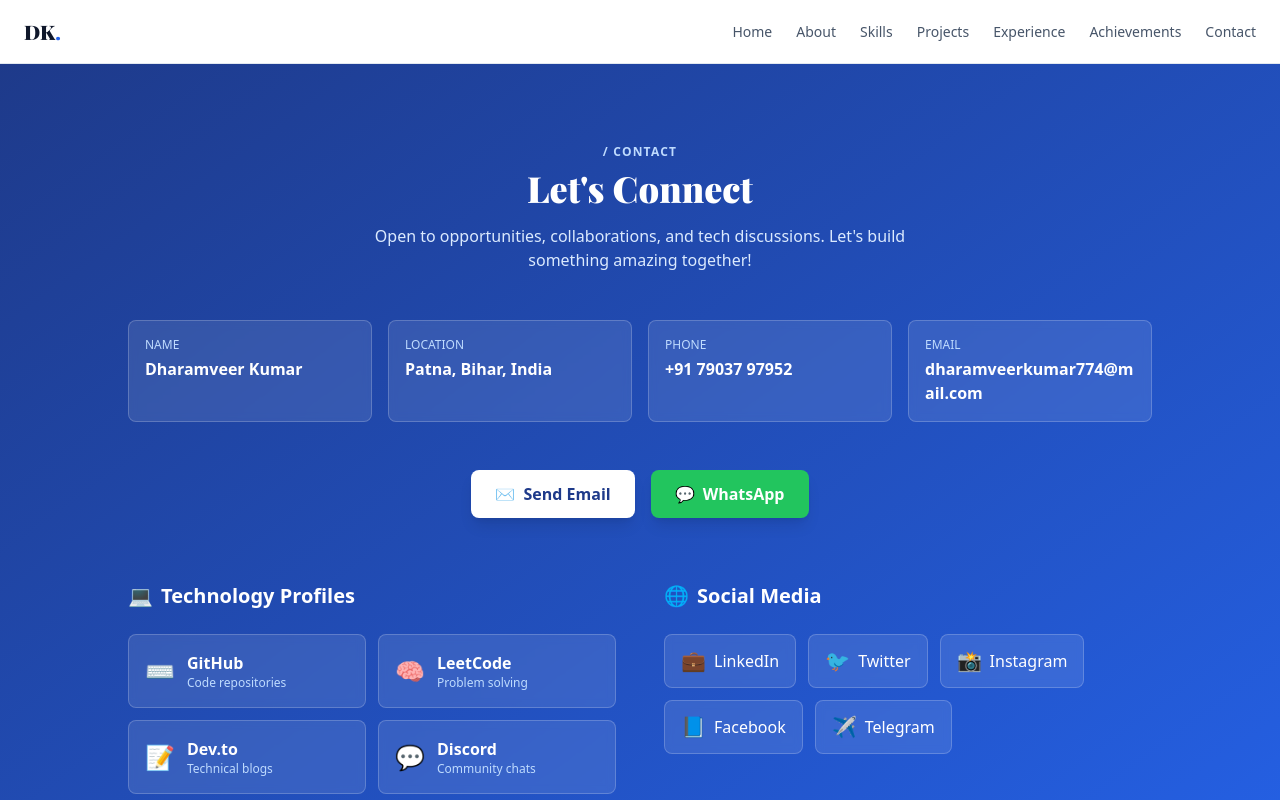
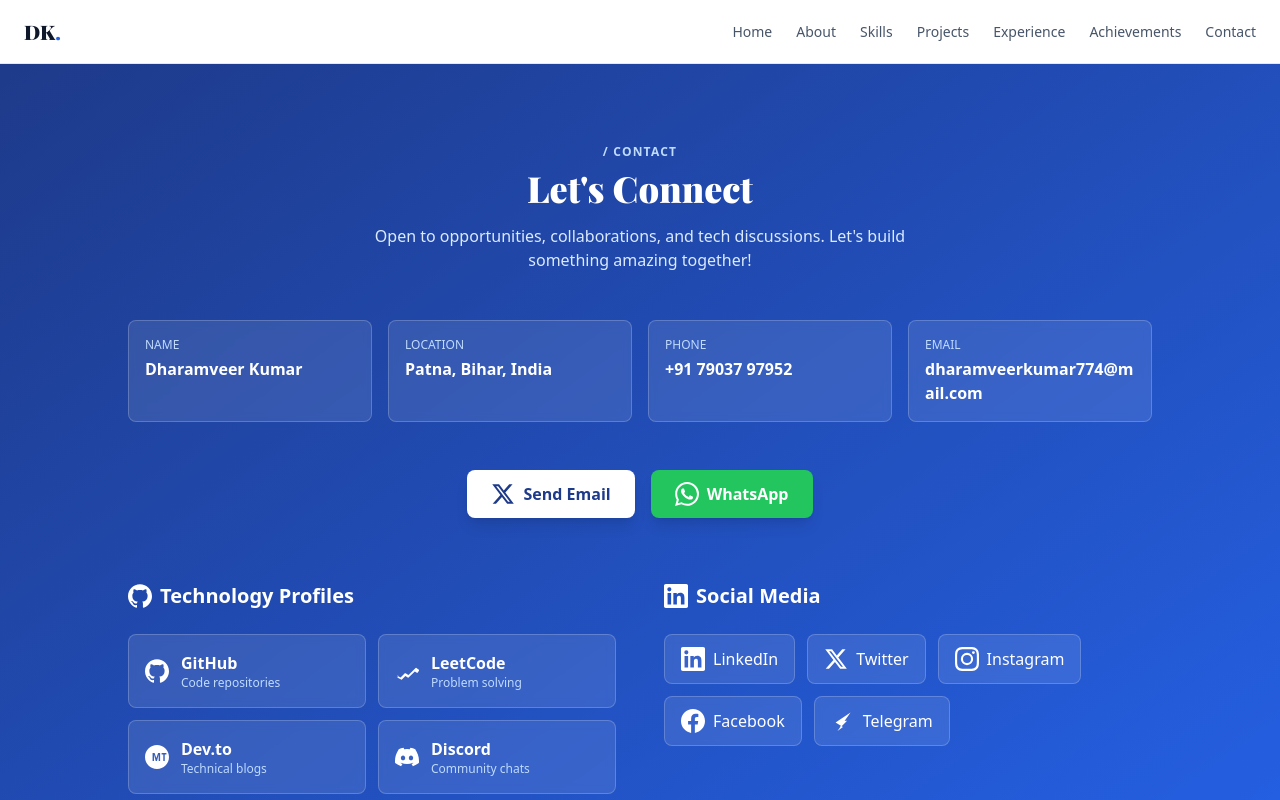
Before and after one commit to dharamveerkz/dharamveer-cse-portfolio, a Next.js app: page /contact in a window 1280 px wide. Shown: the top 800 px of the page. Built offline with nearby package versions, Linux system fonts and the light colour scheme; a web font is replaced by a local one.

Commit message:
Update page.tsx

```diff
--- a/app/contact/page.tsx
+++ b/app/contact/page.tsx
@@ -1,4 +1,27 @@
 import Link from "next/link";
+
+// Reusable SVG Icon Component for brand logos
+const BrandIcon = ({ svg, label }) => (
+  <span
+    className="flex-shrink-0 w-6 h-6"
+    role="img"
+    aria-label={label}
+    dangerouslySetInnerHTML={{ __html: svg }}
+  />
+);
+
+// Brand SVGs (sourced from https://simpleicons.org/)
+const BRAND_SVGS = {
+  github: `<svg viewBox="0 0 24 24" fill="currentColor"><path d="M12 .297c-6.63 0-12 5.373-12 12 0 5.303 3.438 9.8 8.205 11.385.6.113.82-.258.82-.577 0-.285-.01-1.04-.015-2.04-3.338.724-4.042-1.61-4.042-1.61C4.422 18.07 3.633 17.7 3.633 17.7c-1.087-.744.084-.729.084-.729 1.205.084 1.838 1.236 1.838 1.236 1.07 1.835 2.809 1.305 3.495.998.108-.776.417-1.305.76-1.605-2.665-.3-5.466-1.332-5.466-5.93 0-1.31.465-2.38 1.235-3.22-.135-.303-.54-1.523.105-3.176 0 0 1.005-.322 3.3 1.23.96-.267 1.98-.399 3-.405 1.02.006 2.04.138 3 .405 2.28-1.552 3.285-1.23 3.285-1.23.645 1.653.24 2.873.12 3.176.765.84 1.23 1.91 1.23 3.22 0 4.61-2.805 5.625-5.475 5.92.42.36.81 1.096.81 2.22 0 1.606-.015 2.896-.015 3.286 0 .315.21.69.825.57C20.565 22.092 24 17.592 24 12.297c0-6.627-5.373-12-12-12"/></svg>`,
+  leetcode: `<svg viewBox="0 0 24 24" fill="currentColor"><path d="M1.695 17.311c.243-.383.624-.458.966-.28l2.46 1.277c.246.128.546.083.743-.11l3.92-3.842a.682.682 0 0 1 .868-.074l2.28 1.566c.262.18.61.15.837-.072l6.82-6.688a.68.68 0 0 1 .86-.072l2.46 1.68c.31.212.39.63.177.94l-1.35 1.96c-.212.31-.63.39-.94.178l-1.99-1.36-6.25 6.13a.682.682 0 0 1-.868.074l-2.28-1.566-3.49 3.42a.682.682 0 0 1-.868.074l-3.28-1.704c-.334-.174-.46-.586-.286-.92l.88-1.69z"/></svg>`,
+  devto: `<svg viewBox="0 0 24 24" fill="currentColor"><path d="M7.58 8.02v7.96h1.44V9.63h.04l1.68 6.35h1.22l1.67-6.35h.05v6.35h1.44V8.02h-2.02L11.37 13h-.05L9.6 8.02H7.58zm12.84 0h-3.8v1.36h1.68v6.6h1.44V9.38h1.68V8.02zM24 12c0 6.627-5.373 12-12 12S0 18.627 0 12 5.373 0 12 0s12 5.373 12 12"/></svg>`,
+  discord: `<svg viewBox="0 0 24 24" fill="currentColor"><path d="M20.317 4.37a19.791 19.791 0 0 0-4.885-1.515.074.074 0 0 0-.079.037c-.21.375-.444.864-.608 1.25a18.27 18.27 0 0 0-5.487 0 12.64 12.64 0 0 0-.617-1.25.077.077 0 0 0-.079-.037A19.736 19.736 0 0 0 3.677 4.37a.07.07 0 0 0-.032.027C.533 9.046-.32 13.58.099 18.057a.082.082 0 0 0 .031.057 19.9 19.9 0 0 0 5.993 3.03.078.078 0 0 0 .084-.028 14.09 14.09 0 0 0 1.226-1.994.076.076 0 0 0-.041-.106 13.107 13.107 0 0 1-1.872-.892.077.077 0 0 1-.008-.128 10.2 10.2 0 0 0 .372-.292.074.074 0 0 1 .077-.01c3.928 1.793 8.18 1.793 12.062 0a.074.074 0 0 1 .078.01c.12.098.246.198.373.292a.077.077 0 0 1-.006.127 12.299 12.299 0 0 1-1.873.892.077.077 0 0 0-.041.107c.36.698.772 1.362 1.225 1.993a.076.076 0 0 0 .084.028 19.839 19.839 0 0 0 6.002-3.03.077.077 0 0 0 .032-.054c.5-5.177-.838-9.674-3.549-13.66a.061.061 0 0 0-.031-.03zM8.02 15.33c-1.183 0-2.157-1.085-2.157-2.419 0-1.333.956-2.419 2.157-2.419 1.21 0 2.176 1.096 2.157 2.42 0 1.333-.956 2.418-2.157 2.418zm7.975 0c-1.183 0-2.157-1.085-2.157-2.419 0-1.333.955-2.419 2.157-2.419 1.21 0 2.176 1.096 2.157 2.42 0 1.333-.946 2.418-2.157 2.418z"/></svg>`,
+  linkedin: `<svg viewBox="0 0 24 24" fill="currentColor"><path d="M20.447 20.452h-3.554v-5.569c0-1.328-.027-3.037-1.852-3.037-1.853 0-2.136 1.445-2.136 2.939v5.667H9.351V9h3.414v1.561h.046c.477-.9 1.637-1.85 3.37-1.85 3.601 0 4.267 2.37 4.267 5.455v6.286zM5.337 7.433a2.062 2.062 0 0 1-2.063-2.065 2.064 2.064 0 1 1 2.063 2.065zm1.782 13.019H3.555V9h3.564v11.452zM22.225 0H1.771C.792 0 0 .774 0 1.729v20.542C0 23.227.792 24 1.771 24h20.451C23.2 24 24 23.227 24 22.271V1.729C24 .774 23.2 0 22.222 0h.003z"/></svg>`,
+  twitter: `<svg viewBox="0 0 24 24" fill="currentColor"><path d="M18.244 2.25h3.308l-7.227 8.26 8.502 11.24H16.17l-5.214-6.817L4.99 21.75H1.68l7.73-8.835L1.254 2.25H8.08l4.713 6.231zm-1.161 17.52h1.833L7.084 4.126H5.117z"/></svg>`,
+  instagram: `<svg viewBox="0 0 24 24" fill="currentColor"><path d="M12 2.163c3.204 0 3.584.012 4.85.07 3.252.148 4.771 1.691 4.919 4.919.058 1.265.069 1.645.069 4.849 0 3.205-.012 3.584-.069 4.849-.149 3.225-1.664 4.771-4.919 4.919-1.266.058-1.644.07-4.85.07-3.204 0-3.584-.012-4.849-.07-3.26-.149-4.771-1.699-4.919-4.92-.058-1.265-.07-1.644-.07-4.849 0-3.204.013-3.583.07-4.849.149-3.227 1.664-4.771 4.919-4.919 1.266-.057 1.645-.069 4.849-.069zM12 0C8.741 0 8.333.014 7.053.072 2.695.272.273 2.69.073 7.052.014 8.333 0 8.741 0 12c0 3.259.014 3.668.072 4.948.2 4.358 2.618 6.78 6.98 6.98C8.333 23.986 8.741 24 12 24c3.259 0 3.668-.014 4.948-.072 4.354-.2 6.782-2.618 6.979-6.98.059-1.28.073-1.689.073-4.948 0-3.259-.014-3.667-.072-4.947-.196-4.354-2.617-6.78-6.979-6.98C15.668.014 15.259 0 12 0zm0 5.838a6.162 6.162 0 1 0 0 12.324 6.162 6.162 0 0 0 0-12.324zM12 16a4 4 0 1 1 0-8 4 4 0 0 1 0 8zm6.406-11.845a1.44 1.44 0 1 0 0 2.881 1.44 1.44 0 0 0 0-2.881z"/></svg>`,
+  facebook: `<svg viewBox="0 0 24 24" fill="currentColor"><path d="M24 12.073c0-6.627-5.373-12-12-12s-12 5.373-12 12c0 5.99 4.388 10.954 10.125 11.854v-8.385H7.078v-3.47h3.047V9.43c0-3.007 1.792-4.669 4.533-4.669 1.312 0 2.686.235 2.686.235v2.953H15.83c-1.491 0-1.956.925-1.956 1.874v2.25h3.328l-.532 3.47h-2.796v8.385C19.612 23.027 24 18.062 24 12.073z"/></svg>`,
+  telegram: `<svg viewBox="0 0 24 24" fill="currentColor"><path d="M11.944 17.97L4.58 13.62 19.54 3.5l-13.06 18.47z"/><path d="M12.01 12.01l-3.12 6.94 7.2-7.2z"/></svg>`,
+};
 
 export default function Contact() {
   const contactDetails = {
@@ -10,22 +33,21 @@ export default function Contact() {
   };
 
   const techLinks = [
-    { name: "GitHub", href: "https://github.com/dharamveerkr", icon: "⌨️", desc: "Code repositories" },
-    { name: "LeetCode", href: "https://leetcode.com/dharamveerkr", icon: "🧠", desc: "Problem solving" },
-    { name: "Dev.to", href: "https://dev.to/dharamveerkr", icon: "📝", desc: "Technical blogs" },
-    { name: "Discord", href: "https://discord.gg/8UNmN7eD", icon: "💬", desc: "Community chats" },
+    { name: "GitHub", href: "https://github.com/dharamveerkr", icon: BRAND_SVGS.github, desc: "Code repositories" },
+    { name: "LeetCode", href: "https://leetcode.com/dharamveerkr", icon: BRAND_SVGS.leetcode, desc: "Problem solving" },
+    { name: "Dev.to", href: "https://dev.to/dharamveerkr", icon: BRAND_SVGS.devto, desc: "Technical blogs" },
+    { name: "Discord", href: "https://discord.gg/8UNmN7eD", icon: BRAND_SVGS.discord, desc: "Community chats" },
   ];
 
   const socialLinks = [
-    { name: "LinkedIn", href: "https://linkedin.com/in/dharamveerkr", icon: "💼" },
-    { name: "Twitter", href: "https://twitter.com/imdharamvrr", icon: "🐦" },
-    { name: "Instagram", href: "https://instagram.com/imdharamvrr", icon: "📸" },
-    { name: "Facebook", href: "https://facebook.com/imdharamvrr", icon: "📘" },
-    { name: "Telegram", href: "https://t.me/imdharamvrr", icon: "✈️" },
+    { name: "LinkedIn", href: "https://linkedin.com/in/dharamveerkr", icon: BRAND_SVGS.linkedin },
+    { name: "Twitter", href: "https://twitter.com/imdharamvrr", icon: BRAND_SVGS.twitter },
+    { name: "Instagram", href: "https://instagram.com/imdharamvrr", icon: BRAND_SVGS.instagram },
+    { name: "Facebook", href: "https://facebook.com/imdharamvrr", icon: BRAND_SVGS.facebook },
+    { name: "Telegram", href: "https://t.me/imdharamvrr", icon: BRAND_SVGS.telegram },
   ];
 
-  return (
-    <section className="px-6 py-20 bg-gradient-to-br from-blue-900 to-blue-600 text-white">
+  return (    <section className="px-6 py-20 bg-gradient-to-br from-blue-900 to-blue-600 text-white">
       <div className="max-w-5xl mx-auto">
         {/* Header */}
         <div className="text-center mb-12">
@@ -47,7 +69,8 @@ export default function Contact() {
             <p className="font-semibold">{contactDetails.location}</p>
           </div>
           <div className="p-4 bg-white/10 border border-white/20 rounded-lg backdrop-blur-sm">
-            <p className="text-xs text-blue-200 uppercase mb-1">Phone</p>            <a href={`tel:${contactDetails.phone}`} className="font-semibold hover:text-blue-200">
+            <p className="text-xs text-blue-200 uppercase mb-1">Phone</p>
+            <a href={`tel:${contactDetails.phone}`} className="font-semibold hover:text-blue-200">
               {contactDetails.phone}
             </a>
           </div>
@@ -65,7 +88,7 @@ export default function Contact() {
             href={`mailto:${contactDetails.email}`}
             className="flex items-center gap-2 px-6 py-3 bg-white text-blue-900 font-semibold rounded-lg hover:bg-blue-50 transition shadow-lg"
           >
-            <span>✉️</span> Send Email
+            <BrandIcon svg={BRAND_SVGS.twitter} label="Email" /> Send Email
           </a>
           <a
             href={contactDetails.whatsapp}
@@ -73,7 +96,9 @@ export default function Contact() {
             rel="noopener noreferrer"
             className="flex items-center gap-2 px-6 py-3 bg-green-500 text-white font-semibold rounded-lg hover:bg-green-600 transition shadow-lg"
           >
-            <span>💬</span> WhatsApp
+            {/* WhatsApp SVG */}            <span className="flex-shrink-0 w-6 h-6" role="img" aria-label="WhatsApp"
+              dangerouslySetInnerHTML={{ __html: `<svg viewBox="0 0 24 24" fill="currentColor"><path d="M17.472 14.382c-.297-.149-1.758-.867-2.03-.967-.273-.099-.471-.148-.67.15-.197.297-.767.966-.94 1.164-.173.199-.347.223-.644.075-.297-.15-1.255-.463-2.39-1.475-.883-.788-1.48-1.761-1.653-2.059-.173-.297-.018-.458.13-.606.134-.133.298-.347.446-.52.149-.174.198-.298.298-.497.099-.198.05-.371-.025-.52-.075-.149-.669-1.612-.916-2.207-.242-.579-.487-.5-.669-.51-.173-.008-.371-.01-.57-.01-.198 0-.52.074-.792.372-.272.297-1.04 1.016-1.04 2.479 0 1.462 1.065 2.875 1.213 3.074.149.198 2.096 3.2 5.077 4.487.709.306 1.262.489 1.694.625.712.227 1.36.195 1.871.118.571-.085 1.758-.719 2.006-1.413.248-.694.248-1.289.173-1.413-.074-.124-.272-.198-.57-.347m-5.421 7.403h-.004a9.87 9.87 0 01-5.031-1.378l-.361-.214-3.741.982.998-3.648-.235-.374a9.86 9.86 0 01-1.51-5.26c.001-5.45 4.436-9.884 9.888-9.884 2.64 0 5.122 1.03 6.988 2.898a9.825 9.825 0 012.893 6.994c-.003 5.45-4.437 9.884-9.885 9.884m8.413-18.297A11.815 11.815 0 0012.05 0C5.495 0 .16 5.335.157 11.892c0 2.096.547 4.142 1.588 5.945L.057 24l6.305-1.654a11.882 11.882 0 005.683 1.448h.005c6.554 0 11.89-5.335 11.893-11.893a11.821 11.821 0 00-3.48-8.413z"/></svg>` }}
+            /> WhatsApp
           </a>
         </div>
 
@@ -81,7 +106,7 @@ export default function Contact() {
           {/* Technology Links */}
           <div>
             <h3 className="text-xl font-bold mb-6 flex items-center gap-2">
-              <span>💻</span> Technology Profiles
+              <BrandIcon svg={BRAND_SVGS.github} label="Technology" /> Technology Profiles
             </h3>
             <div className="grid grid-cols-1 sm:grid-cols-2 gap-3">
               {techLinks.map((link, i) => (
@@ -90,13 +115,14 @@ export default function Contact() {
                   href={link.href}
                   target="_blank"
                   rel="noopener noreferrer"
-                  className="flex items-center gap-3 p-4 bg-white/10 border border-white/20 rounded-lg backdrop-blur-sm hover:bg-white/20 transition"
+                  className="flex items-center gap-3 p-4 bg-white/10 border border-white/20 rounded-lg backdrop-blur-sm hover:bg-white/20 transition group"
                 >
-                  <span className="text-2xl">{link.icon}</span>
+                  <BrandIcon svg={link.icon} label={link.name} />
                   <div>
-                    <p className="font-semibold">{link.name}</p>
+                    <p className="font-semibold group-hover:text-blue-200 transition">{link.name}</p>
                     <p className="text-xs text-blue-200">{link.desc}</p>
-                  </div>                </a>
+                  </div>
+                </a>
               ))}
             </div>
           </div>
@@ -104,7 +130,7 @@ export default function Contact() {
           {/* Social Links */}
           <div>
             <h3 className="text-xl font-bold mb-6 flex items-center gap-2">
-              <span>🌐</span> Social Media
+              <BrandIcon svg={BRAND_SVGS.linkedin} label="Social" /> Social Media
             </h3>
             <div className="flex flex-wrap gap-3">
               {socialLinks.map((link, i) => (
@@ -113,13 +139,13 @@ export default function Contact() {
                   href={link.href}
                   target="_blank"
                   rel="noopener noreferrer"
-                  className="flex items-center gap-2 px-4 py-3 bg-white/10 border border-white/20 rounded-lg backdrop-blur-sm hover:bg-white/20 transition"
+                  className="flex items-center gap-2 px-4 py-3 bg-white/10 border border-white/20 rounded-lg backdrop-blur-sm hover:bg-white/20 transition group"
+                  aria-label={link.name}
                 >
-                  <span className="text-xl">{link.icon}</span>
-                  <span className="font-medium">{link.name}</span>
+                  <BrandIcon svg={link.icon} label={link.name} />
+                  <span className="font-medium group-hover:text-blue-200 transition">{link.name}</span>
                 </a>
-              ))}
-            </div>
+              ))}            </div>
           </div>
         </div>
 
```
